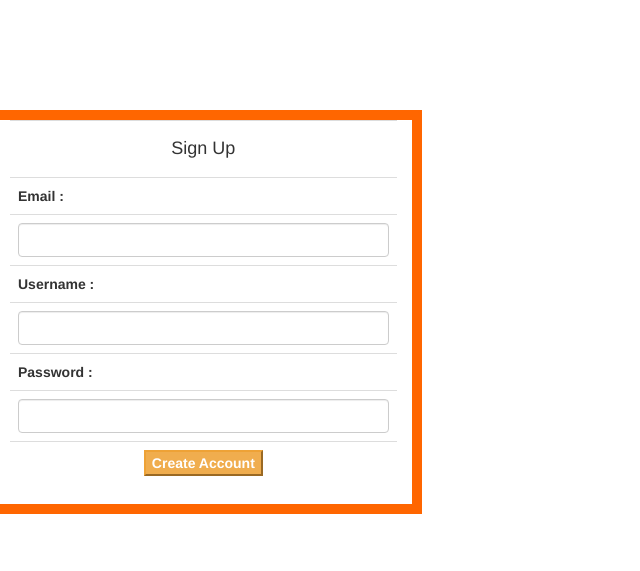
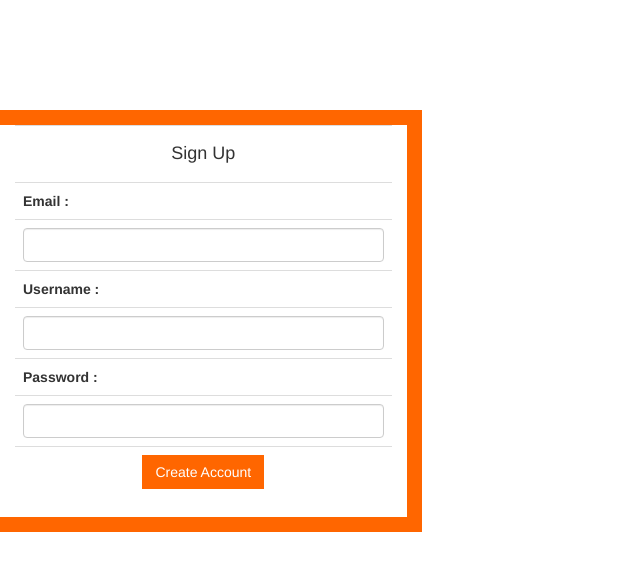
Before and after one commit to TippedLeader110/Novel, a CodeIgniter app: page /database/index.php/home/daftar in a window 1280 px wide. Shown: the part 56-627 px from the top of the page, without its empty margins (0-640 px from the left). Run offline with CodeIgniter, Linux system fonts and the light colour scheme; lists and menus that the app fills with data are empty; some libraries are stand-ins or nearby versions.

Commit message:
daftar & login 3

```diff
--- a/application/views/user_view/daftar.php
+++ b/application/views/user_view/daftar.php
@@ -1,5 +1,5 @@
 <div class="row">
-	<div class="col-md-4 offset-md-4" style="border-style: solid;border-color:  #ff6600; border-width: 10px;">
+	<div class="col-md-4 offset-md-4" style="border-style: solid;border-color:  #ff6600; border-width: 15px;">
 		<form method="post" action="http:/project/main/daftar2">
 		<table class="table table-borderless">
 			<tr>
@@ -23,7 +23,7 @@
 			<tr>
 				<th><input type="Password" name="pass" class="form-control"></th>
 			</tr>
-			<th><center><button type="submit" name="submit" class="btn-warning" style="border-radius: 0px">Create Account</button></center></th>
+			<th><center><button type="submit" name="submit" class="btn" style="border-radius: 0px; background: #ff6600;"><div style="color: white;">Create Account</div></button></center></th>
 		</table>
 		</form>
 	</div>
--- a/application/views/user_view/login.php
+++ b/application/views/user_view/login.php
@@ -1,5 +1,5 @@
 <div class="row">
-	<div class="col-md-4 offset-md-4" style="border-style: solid;border-color:  #ff6600; border-width: 10px;">
+	<div class="col-md-4 offset-md-4" style="border-style: solid;border-color:  #ff6600; border-width: 15px;">
 		<form method="post" action="http:/project/main/daftar2">
 		<table class="table">
 			<tr>
@@ -17,7 +17,7 @@
 			<tr>
 				<th><input type="Password" name="pass" class="form-control"></th>
 			</tr>
-			<th><center><button type="submit" name="submit" class="btn-warning">Login</button></center></th>
+			<th><center><button type="submit" name="submit" class="btn" style="border-radius: 0px; background: #ff6600;"><div style="color: white;">Login</div></button></center></th>
 		</table>
 		</form>
 	</div>
```
